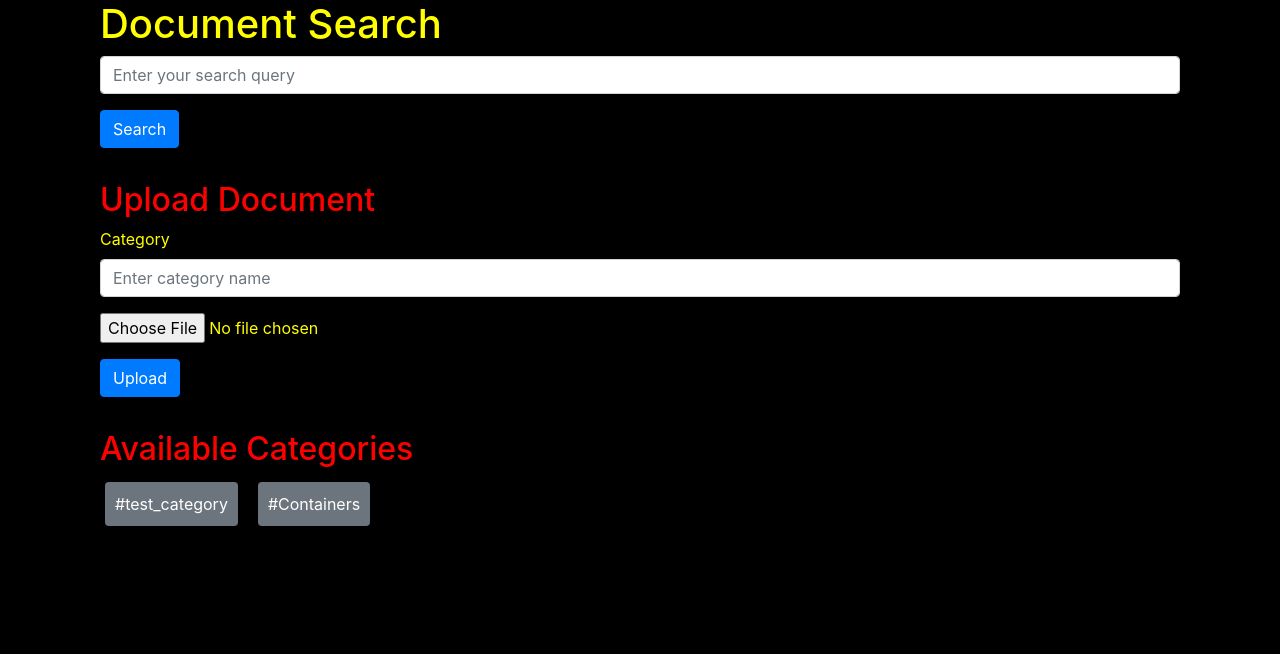
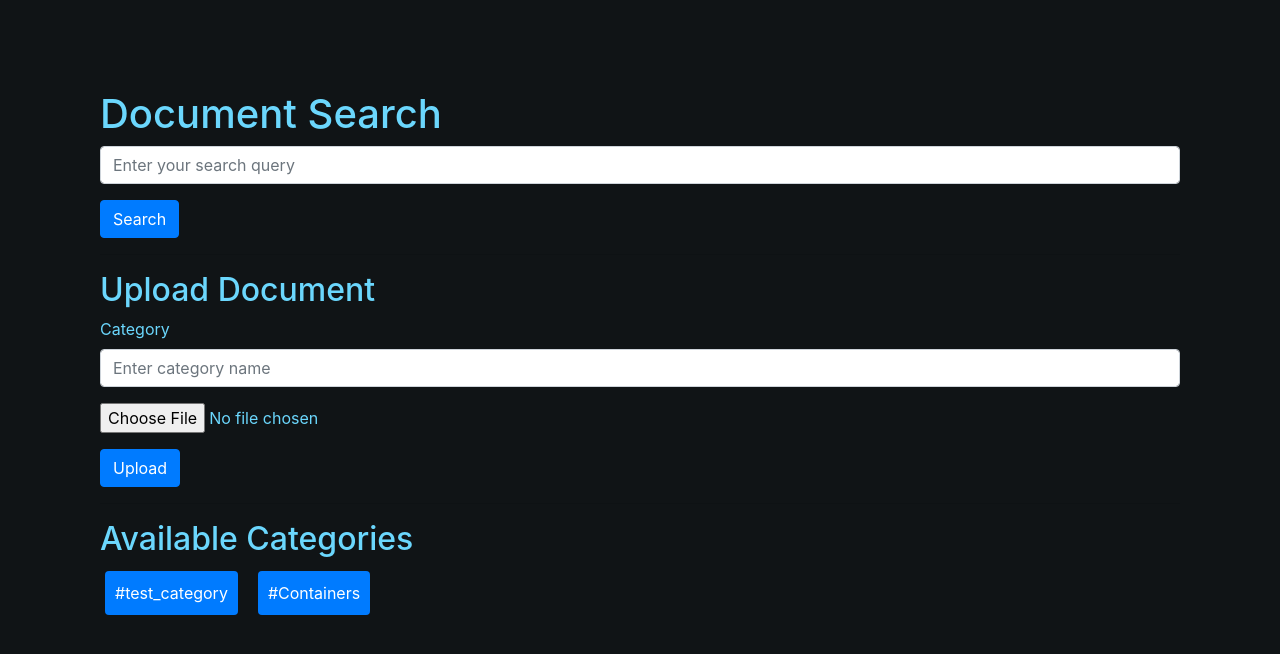
Before and after one commit to cerform/project-int, a Flask app: page / in a window 1280 px wide. Shown: the top 654 px of the page. Run offline with Flask 3, Linux system fonts and the light colour scheme; some libraries are stand-ins or nearby versions.

Commit message:
Style update

```diff
--- a/templates/layout.html
+++ b/templates/layout.html
@@ -8,11 +8,15 @@
     <style>
         /* General styles */
         body {
-            color: yellow;
-            background-color: black;
+            color: #6bd7fd;
+            background-color: #101416;
+        }
+
+        .container {
+            margin-top: 7%;
         }
         h2 {
-            color: red;
+            color: #6bd7fd;
         }
         .alert {
             background-color: red;
@@ -29,7 +33,7 @@
             gap: 10px; /* Space between categories */
         }
         .category-btn {
-            background-color: #6c757d;
+            background-color: #007bff;
             border: none;
             color: white;
             padding: 10px;
@@ -41,7 +45,16 @@
             cursor: pointer;
         }
         .category-btn:hover {
-            background-color: #5a6268;
+            background-color: #0069d9;
+        }
+
+        .container ul li p {
+            padding: 10px;
+            color: white;
+            background-color: #007bff;
+            border-radius: 10px; /* Rounded border */
+            box-sizing: border-box;
+
         }
     </style>
 </head>
```
